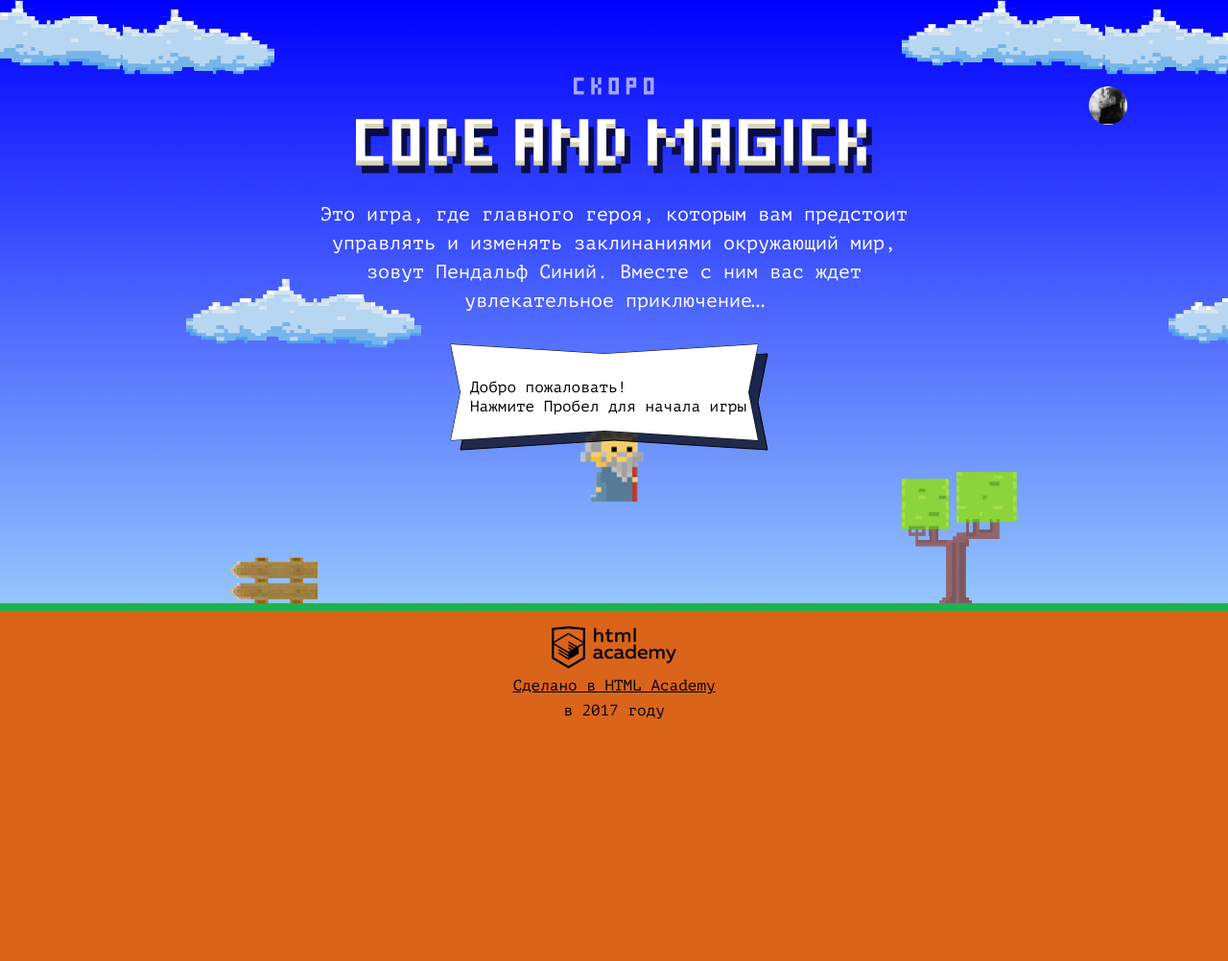
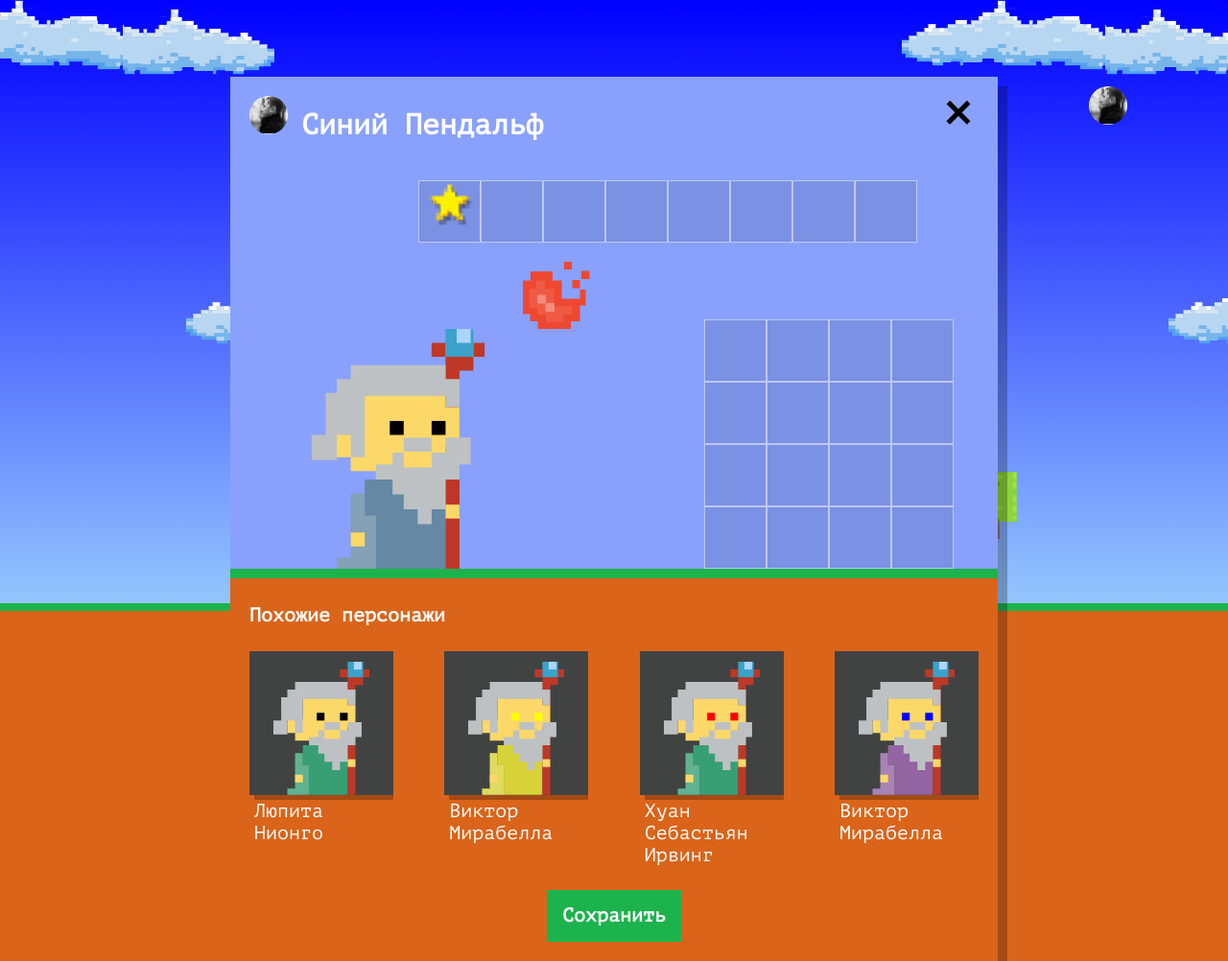
Before and after one commit to Elise1544/1469865-code-and-magick-21, a website: page index.html in a window 1280 px wide. Shown: the whole page at 96% size. Before the commit the page ends 929 px from the top, so only its background shows below. Drawn offline with Linux system fonts and the light colour scheme.

Commit message:
Добавила отображение похожих волшебников

```diff
--- a/index.html
+++ b/index.html
@@ -200,6 +200,7 @@
 
 <canvas id="canvas" width="420" height="150"></canvas>
 <script src="js/stat.js"></script>
+<script src="js/setup.js"></script>
 <script src="js/game.js"></script>
 
 </body>
--- /dev/null
+++ b/js/setup.js
@@ -0,0 +1,57 @@
+'use strict';
+
+var setup = document.querySelector(`.setup`);
+var setupSimilar = document.querySelector(`.setup-similar`);
+var similarListElement = setup.querySelector(`.setup-similar-list`);
+var similarWizardTemplate = document.querySelector(`#similar-wizard-template`)
+  .content
+  .querySelector(`.setup-similar-item`);
+var fragment = document.createDocumentFragment();
+var names = [`Иван`, `Хуан Себастьян`, `Мария`, `Кристоф`, `Виктор`, `Юлия`, `Люпита`, `Вашингтон`];
+var surnames = [`да Марья`, `Верон`, `Мирабелла`, `Вальц`, `Онопко`, `Топольницкая`, `Нионго`, `Ирвинг`];
+var coatColor = [`rgb(101, 137, 164)`, `rgb(241, 43, 107)`, `rgb(146, 100, 161)`, `rgb(56, 159, 117)`, `rgb(215, 210, 55)`, `rgb(0, 0, 0)`];
+var eyesColor = [`black`, `red`, `blue`, `yellow`, `green`];
+
+setup.classList.remove(`hidden`);
+
+var shuffle = function (array) {
+  for (var i = 0; i < array.length; i++) {
+    var j = Math.floor(Math.random() * (i + 1));
+    [array[i], array[j]] = [array[j], array[i]];
+  }
+  return array;
+};
+
+var finalNames = shuffle(names);
+var finalSurnames = shuffle(surnames);
+
+var finalName = [];
+for (var i = 0; i < finalNames.length; i++) {
+  finalName[i] = finalNames[i] + ` ` + finalSurnames[i];
+}
+
+var wizards = [];
+for (var j = 0; j < 4; j++) {
+  wizards[j] = {
+    name: finalName[Math.floor(Math.random() * finalName.length)],
+    coatColor: coatColor[Math.floor(Math.random() * coatColor.length)],
+    eyesColor: eyesColor[Math.floor(Math.random() * eyesColor.length)]
+  };
+}
+
+var renderWizard = function (wizard) {
+  var wizardElement = similarWizardTemplate.cloneNode(true);
+
+  wizardElement.querySelector(`.setup-similar-label`).textContent = wizard.name;
+  wizardElement.querySelector(`.wizard-coat`).style.fill = wizard.coatColor;
+  wizardElement.querySelector(`.wizard-eyes`).style.fill = wizard.eyesColor;
+
+  return wizardElement;
+};
+
+for (var k = 0; k < wizards.length; k++) {
+  fragment.appendChild(renderWizard(wizards[k]));
+}
+similarListElement.appendChild(fragment);
+
+setupSimilar.classList.remove(`hidden`);
```
